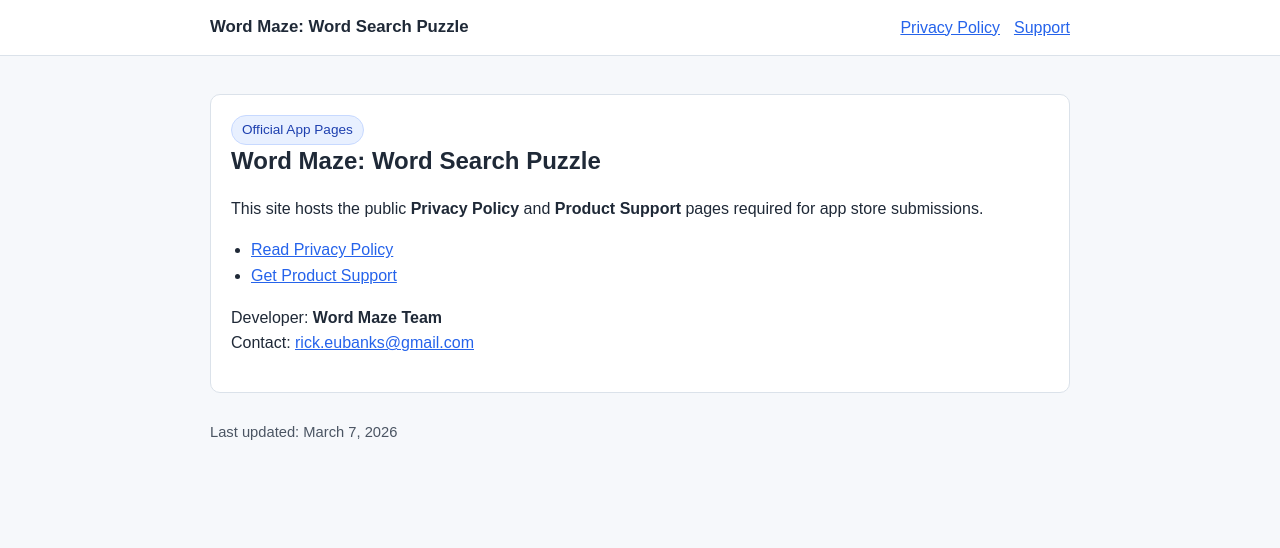
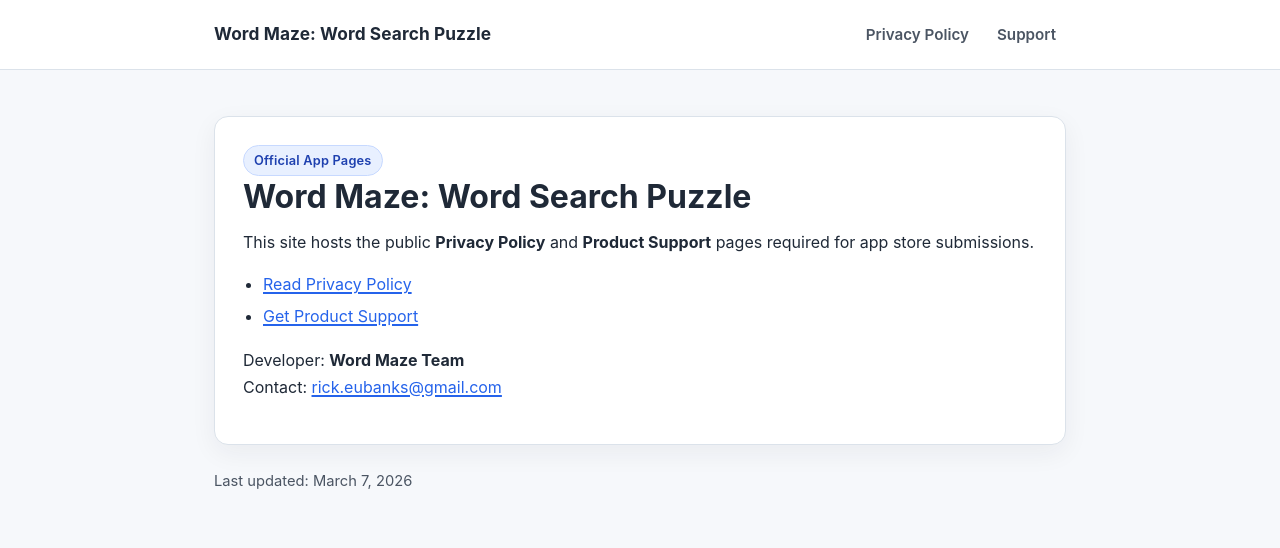
Before and after one commit to twistedanarky/word-maze-privacy, a plain HTML site: page index.html in a window 1280 px wide. Drawn offline with Linux system fonts and the light colour scheme.

Commit message:
3-12 updates

```diff
--- a/styles.css
+++ b/styles.css
@@ -8,19 +8,24 @@
   --text: #1f2937;
   --muted: #4b5563;
   --accent: #2563eb;
+  --accent-soft: #e8f0ff;
   --border: #dbe2ea;
+  --shadow: 0 8px 26px rgba(31, 41, 55, 0.06);
 }
 
 body {
   margin: 0;
-  font-family: Arial, Helvetica, sans-serif;
+  font-family: Inter, "Segoe UI", Roboto, "Helvetica Neue", Arial, sans-serif;
+  font-size: 16px;
   background: var(--bg);
   color: var(--text);
-  line-height: 1.6;
+  line-height: 1.65;
 }
 
 a {
   color: var(--accent);
+  text-decoration-thickness: 1.5px;
+  text-underline-offset: 2px;
 }
 
 a:hover {
@@ -30,7 +35,7 @@
 .container {
   max-width: 900px;
   margin: 0 auto;
-  padding: 20px;
+  padding: 24px;
 }
 
 header {
@@ -42,30 +47,53 @@
   display: flex;
   justify-content: space-between;
   align-items: center;
-  gap: 12px;
+  gap: 16px;
   flex-wrap: wrap;
-  padding: 14px 20px;
+  padding: 14px 24px;
 }
 
 .brand {
-  font-size: 1.05rem;
+  font-size: 1.08rem;
   font-weight: 700;
   text-decoration: none;
   color: var(--text);
+  letter-spacing: 0.1px;
 }
 
 .nav-links {
   display: flex;
-  gap: 14px;
+  gap: 8px;
   flex-wrap: wrap;
+}
+
+.nav-links a {
+  text-decoration: none;
+  color: var(--muted);
+  font-weight: 600;
+  font-size: 0.95rem;
+  padding: 8px 10px;
+  border-radius: 8px;
+  transition: background-color 0.18s ease, color 0.18s ease;
+}
+
+.nav-links a:hover {
+  opacity: 1;
+  background: var(--accent-soft);
+  color: var(--accent);
+}
+
+.nav-links a[aria-current="page"] {
+  background: var(--accent-soft);
+  color: var(--accent);
 }
 
 .card {
   background: var(--surface);
   border: 1px solid var(--border);
-  border-radius: 10px;
-  padding: 20px;
-  margin-top: 18px;
+  border-radius: 14px;
+  box-shadow: var(--shadow);
+  padding: 28px;
+  margin-top: 22px;
 }
 
 h1, h2 {
@@ -73,28 +101,49 @@
 }
 
 h1 {
+  font-size: clamp(1.5rem, 2vw + 1rem, 2rem);
+  margin-bottom: 0.7rem;
   margin-top: 0;
+}
+
+h2 {
+  font-size: 1.12rem;
+  margin-top: 1.8rem;
+  margin-bottom: 0.55rem;
+}
+
+p {
+  margin: 0 0 1rem;
+  color: var(--text);
 }
 
 ul {
   padding-left: 20px;
+  margin-top: 0.45rem;
+  margin-bottom: 1.1rem;
+}
+
+li + li {
+  margin-top: 0.35rem;
 }
 
 footer {
   color: var(--muted);
   font-size: 0.92rem;
-  margin-top: 28px;
-  padding-bottom: 20px;
+  margin-top: 20px;
+  padding: 4px 0 28px;
 }
 
 .badge {
   display: inline-block;
-  background: #e8f0ff;
+  background: var(--accent-soft);
   color: #1e40af;
   border: 1px solid #c7d9ff;
   border-radius: 999px;
-  padding: 3px 10px;
-  font-size: 0.85rem;
+  padding: 4px 10px;
+  font-size: 0.8rem;
+  font-weight: 600;
+  letter-spacing: 0.2px;
 }
 
 @media (max-width: 560px) {
@@ -105,4 +154,8 @@
   .nav {
     padding: 12px 14px;
   }
+
+  .card {
+    padding: 18px;
+  }
 }
```
